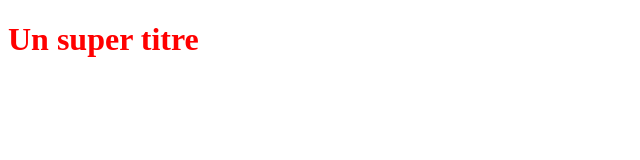
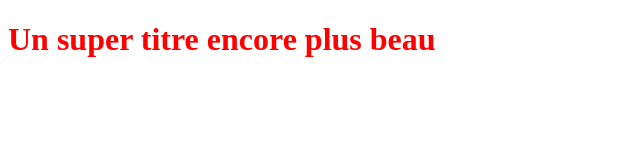
Before and after one commit to asonpepere13/monBacASable, a plain HTML site: page index.html in a window 1280 px wide. Shown: the whole page, without its empty margins (0-640 px from the left). Drawn offline with Linux system fonts and the light colour scheme.

Commit message:
modification du tire H1

```diff
--- a/index.html
+++ b/index.html
@@ -5,6 +5,6 @@
    <link rel="stylesheet" type="text/css" href="style.css">
 </head>
 <body>
-   <h1>Un super titre</h1>
+   <h1>Un super titre encore plus beau</h1>
 </body>
 </html>
```
